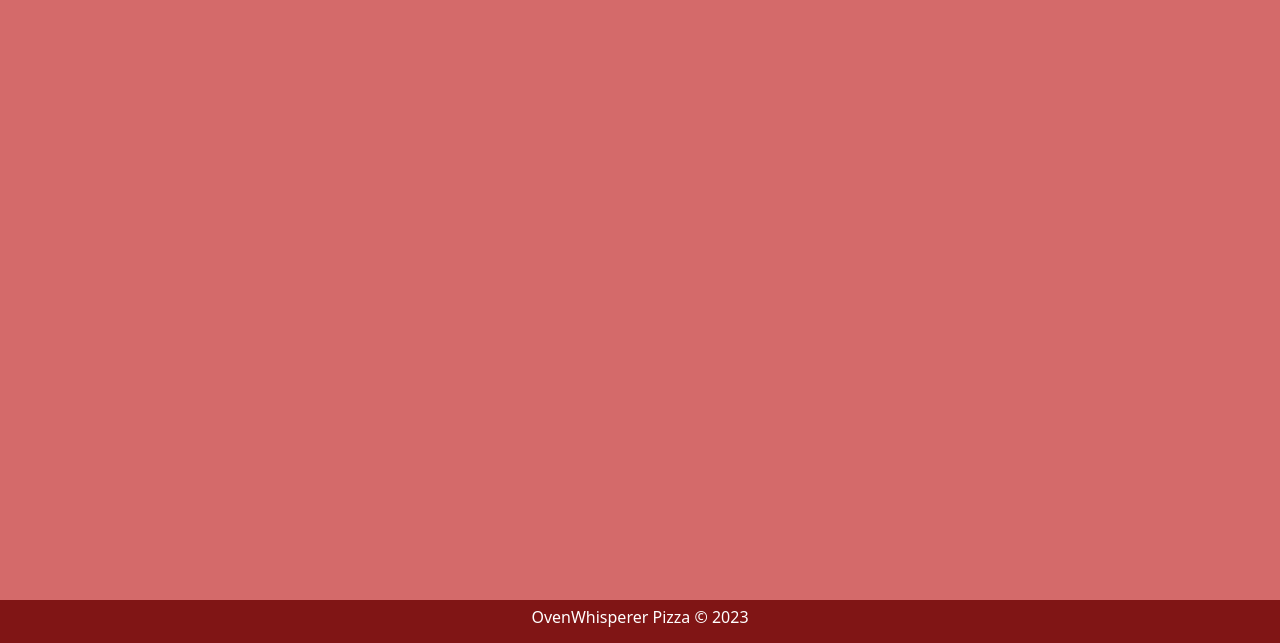
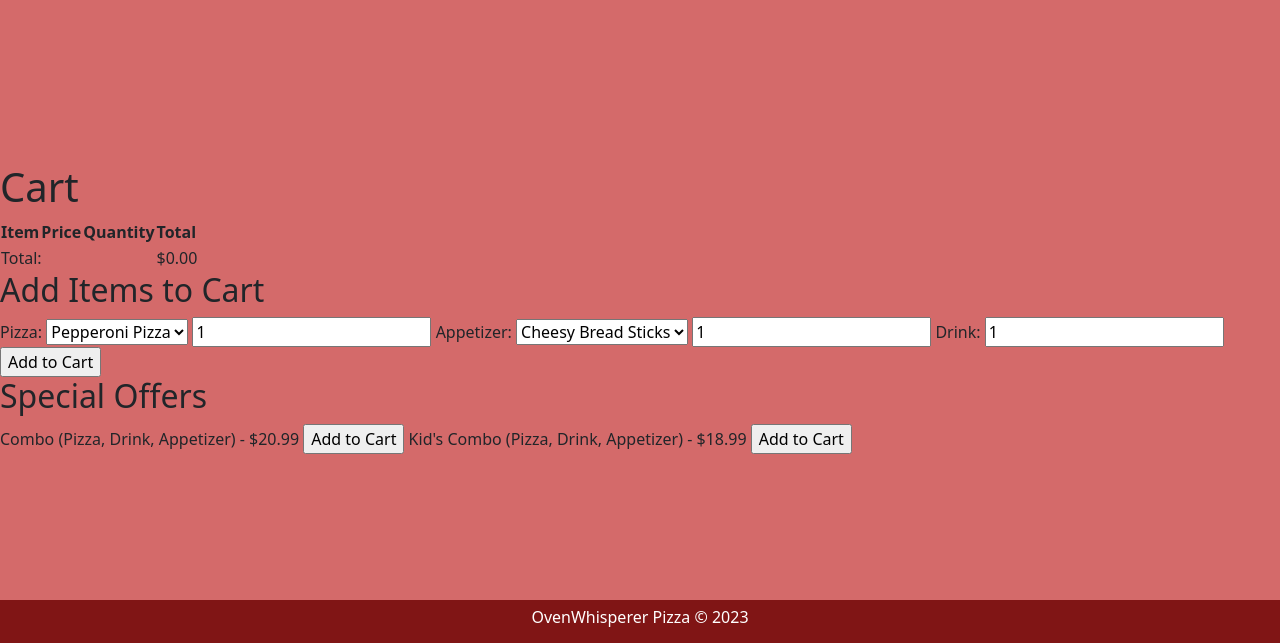
Before and after one commit to jlenz126/ctugroup, a PHP site: page /cart.php in a window 1280 px wide. Shown: the part 157-800 px from the top of the page. Run offline with PHP 8.4, Linux system fonts and the light colour scheme.

Commit message:
Update cart.php
I added my part starting on line 22. Let me know if there are any questions. I added some prices to be able to create a total output.

```diff
--- a/cart.php
+++ b/cart.php
@@ -18,3 +18,137 @@ include_once 'navbar.php';
 <?php
 include_once 'footer.php';
 ?>
+
+<?php
+// Define an array of pizza names and their prices
+$pizzas = [
+    "Pepperoni Pizza" => 10.99,
+    "Meatzilla" => 12.99,
+    "Veggie Pizza" => 11.99,
+    "The Godfather" => 14.99,
+    "Queen Bee" => 13.99,
+    "The OG" => 15.99,
+];
+
+// Define an array of appetizers and their prices
+$appetizers = [
+    "Cheesy Bread Sticks" => 4.99,
+    "Fries" => 3.99,
+    "Chips and Dips" => 5.99,
+    "Fried Pickles" => 4.49,
+    "Mac n Cheese" => 6.99,
+    "Salad" => 4.99,
+];
+
+// Define the price of drinks
+$drinkPrice = 1.99;
+
+// Define any promotion prices or discounts
+$promotionPrice = 20.99;
+$discount = 2.00;
+
+// Initialize cart items
+$cart = [];
+
+// Check if the user has added items to the cart
+if ($_SERVER["REQUEST_METHOD"] == "POST") {
+    // Process form data and add items to the cart
+    if (isset($_POST["pizza"])) {
+        $pizza = $_POST["pizza"];
+        $quantity = $_POST["pizza_quantity"];
+        $cart[] = ["item" => $pizza, "price" => $pizzas[$pizza], "quantity" => $quantity];
+    }
+
+    if (isset($_POST["appetizer"])) {
+        $appetizer = $_POST["appetizer"];
+        $quantity = $_POST["appetizer_quantity"];
+        $cart[] = ["item" => $appetizer, "price" => $appetizers[$appetizer], "quantity" => $quantity];
+    }
+
+    if (isset($_POST["drink"])) {
+        $quantity = $_POST["drink_quantity"];
+        $cart[] = ["item" => "Drink", "price" => $drinkPrice, "quantity" => $quantity];
+    }
+
+    if (isset($_POST["combo"])) {
+        $cart[] = ["item" => "Combo (Pizza, Drink, Appetizer)", "price" => $promotionPrice];
+    }
+
+    if (isset($_POST["kid_combo"])) {
+        $cart[] = ["item" => "Kid's Combo (Pizza, Drink, Appetizer)", "price" => $promotionPrice - $discount];
+    }
+}
+
+// Calculate the cart total
+$total = 0;
+foreach ($cart as $item) {
+    $total += $item["price"] * $item["quantity"];
+}
+?>
+
+<!DOCTYPE html>
+<html>
+<head>
+    <title>Cart Page</title>
+</head>
+<body>
+    <h1>Cart</h1>
+
+    <!-- Display the cart items -->
+    <table>
+        <tr>
+            <th>Item</th>
+            <th>Price</th>
+            <th>Quantity</th>
+            <th>Total</th>
+        </tr>
+        <?php foreach ($cart as $item) : ?>
+            <tr>
+                <td><?php echo $item["item"]; ?></td>
+                <td>$<?php echo number_format($item["price"], 2); ?></td>
+                <td><?php echo $item["quantity"]; ?></td>
+                <td>$<?php echo number_format($item["price"] * $item["quantity"], 2); ?></td>
+            </tr>
+        <?php endforeach; ?>
+        <tr>
+            <td colspan="3">Total:</td>
+            <td>$<?php echo number_format($total, 2); ?></td>
+        </tr>
+    </table>
+
+    <!-- Cart items form -->
+    <form method="post">
+        <h2>Add Items to Cart</h2>
+        <label for="pizza">Pizza:</label>
+        <select name="pizza" id="pizza">
+            <?php foreach ($pizzas as $pizzaName => $pizzaPrice) : ?>
+                <option value="<?php echo $pizzaName; ?>"><?php echo $pizzaName; ?></option>
+            <?php endforeach; ?>
+        </select>
+        <input type="number" name="pizza_quantity" value="1" min="1">
+
+        <label for="appetizer">Appetizer:</label>
+        <select name="appetizer" id="appetizer">
+            <?php foreach ($appetizers as $appetizerName => $appetizerPrice) : ?>
+                <option value="<?php echo $appetizerName; ?>"><?php echo $appetizerName; ?></option>
+            <?php endforeach; ?>
+        </select>
+        <input type="number" name="appetizer_quantity" value="1" min="1">
+
+        <label for="drink">Drink:</label>
+        <input type="number" name="drink_quantity" value="1" min="1">
+
+        <input type="submit" value="Add to Cart">
+    </form>
+
+    <!-- Special offers -->
+    <h2>Special Offers</h2>
+    <form method="post">
+        <label for="combo">Combo (Pizza, Drink, Appetizer) - $<?php echo number_format($promotionPrice, 2); ?></label>
+        <input type="submit" name="combo" value="Add to Cart">
+
+        <label for="kid_combo">Kid's Combo (Pizza, Drink, Appetizer) - $<?php echo number_format($promotionPrice - $discount, 2); ?></label>
+        <input type="submit" name="kid_combo" value="Add to Cart">
+    </form>
+</body>
+</html>
```
